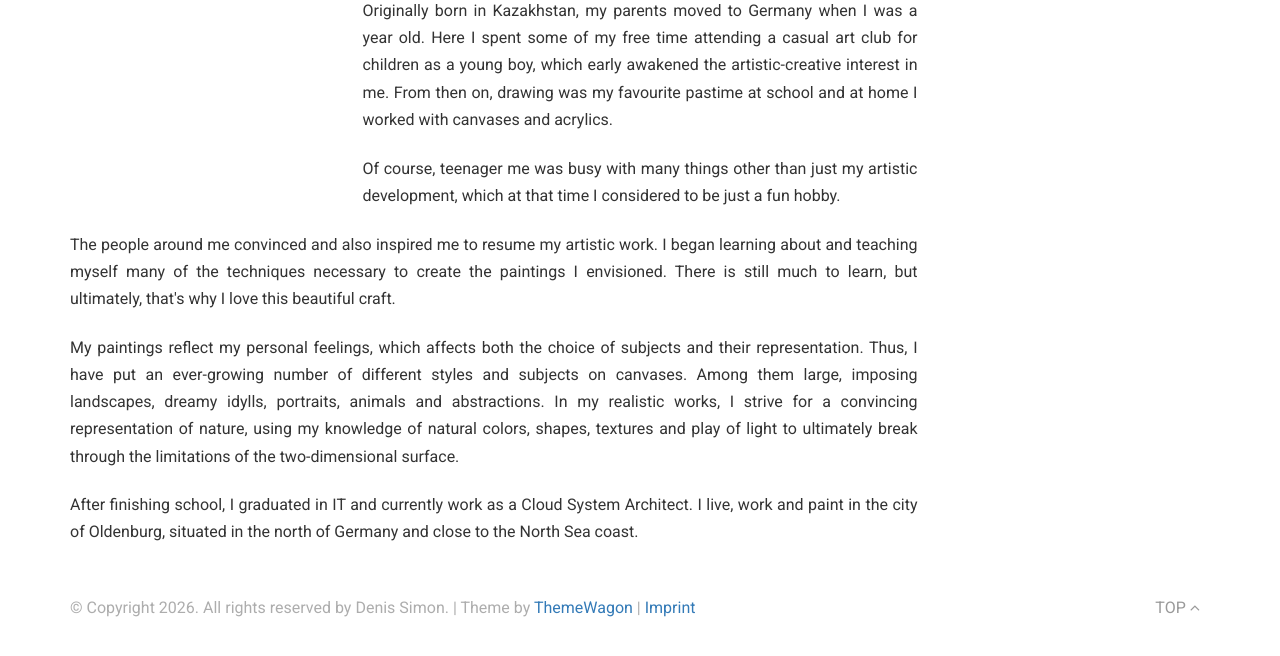
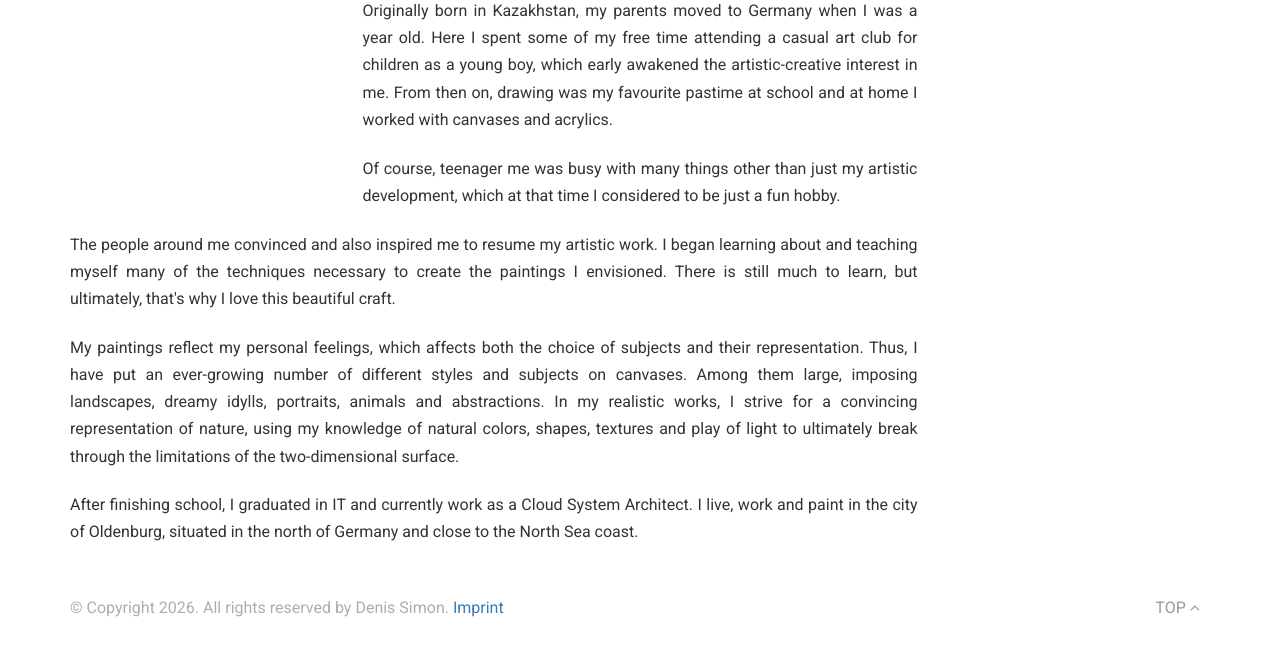
Before and after one commit to im-denis/art-portfolio-website, a plain HTML site: page about.html in a window 1280 px wide. Shown: the part 476-1132 px from the top of the page. Drawn offline with Linux system fonts and the light colour scheme; a script that the page names is missing.

Commit message:
remove theme

```diff
--- a/about.html
+++ b/about.html
@@ -82,7 +82,7 @@
 				<div class="container">
 					<div class="row">
 						<div class="col-sm-8 col-xs-9">
-							<p class="right-color">&copy; Copyright <span id="year">2026</span>. All rights reserved by Denis Simon. | Theme by <a href="https://themewagon.com/" target="_blank">ThemeWagon</a> | <a href="imprint.html">Imprint</a></p>
+							<p class="right-color">&copy; Copyright <span id="year">2026</span>. All rights reserved by Denis Simon. <a href="imprint.html">Imprint</a></p>
 						</div>
 						<div class="col-sm-4 col-xs-3" align="right">
 							<a href="#" id="back-to-top" class="top text-right" >TOP <i class="fa fa-angle-up" aria-hidden="true"></i> </a>
```
Also changed, not shown: elements.html (+1 -1 lines), imprint.html (+1 -2 lines).
